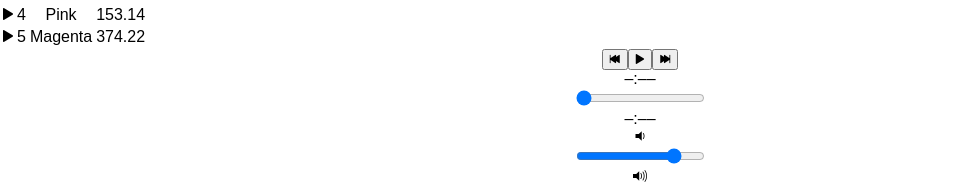
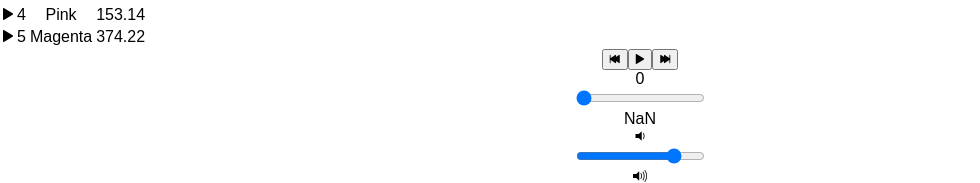
Before and after one commit to EdwardRBurton/Bloc-jams-react, a React (Create React App) app: page /album/the-colors in a window 1280 px wide. Shown: the part 851-1034 px from the top of the page, without its empty margins (0-980 px from the left). Built offline with nearby package versions, Linux system fonts and the light colour scheme.

Commit message:
Checkpoint 9 complete

```diff
--- a/src/components/Album.js
+++ b/src/components/Album.js
@@ -15,6 +15,8 @@ class Album extends Component {
      this.state = {
        album: album,
        currentSong: album.songs[0],
+       currentTime: 0,
+       duration: album.songs[0].duration,
        isPlaying: false
      };
 
@@ -30,6 +32,30 @@ class Album extends Component {
    pause() {
      this.audioElement.pause();
      this.setState({ isPlaying: false });
+   }
+
+   componentDidMount() {
+     this.eventListeners = {
+       timeupdate: e => {
+         this.setState({ currentTime: this.audioElement.currentTime });
+       },
+       durationchange: e => {
+         this.setState({ duration: this.audioElement.duration });
+       }
+     };
+     this.audioElement.addEventListener('timeupdate', this.eventListeners.timeupdate);
+     this.audioElement.addEventListener('durationchange', this.eventListeners.durationchange);
+   }
+
+   componentWillUnmount() {
+     this.audioElement.src = null;
+     this.audioElement = null;
+   }
+
+   componentWillUnmount() {
+     this.audioElement.src = null;
+     this.audioElement.removeEventListener('timeupdate', this.eventListeners.timeupdate);
+     this.audioElement.removeEventListener('durationchange', this.eventListeners.durationchange);
    }
 
    setSong(song) {
@@ -62,6 +88,13 @@ class Album extends Component {
       this.setSong(newSong);
       this.play(newSong);
     }
+
+    handleTimeChange(e) {
+      const newTime = this.audioElement.duration * e.target.value;
+      this.audioElement.currentTime = newTime;
+      this.setState({ currentTime: newTime });
+    }
+
 
   render() {
     return (
@@ -96,9 +129,12 @@ class Album extends Component {
           <PlayerBar
            isPlaying={this.state.isPlaying}
            currentSong={this.state.currentSong}
+           currentTime={this.audioElement.currentTime}
+           duration={this.audioElement.duration}
            handleSongClick={() => this.handleSongClick(this.state.currentSong)}
            handlePrevClick={() => this.handlePrevClick()}
            handleNextClick={() => this.handleNextClick()}
+           handleTimeChange={(e) => this.handleTimeChange(e)}
          />
     </section>);
   }
--- a/src/components/PlayerBar.js
+++ b/src/components/PlayerBar.js
@@ -16,9 +16,17 @@ import React, { Component } from 'react';
           </button>
         </section>
         <section id="time-control">
-          <div className="current-time">–:––</div>
-          <input type="range" className="seek-bar" value="0" />
-          <div className="total-time">–:––</div>
+          <div className="current-time">{this.props.currentTime}</div>
+             <input
+               type="range"
+               className="seek-bar"
+               value={(this.props.currentTime / this.props.duration) || 0}
+               max="1"
+               min="0"
+               step="0.01"
+               onChange={this.props.handleTimeChange}
+             />
+             <div className="total-time">{this.props.duration}</div>
         </section>
         <section id="volume-control">
           <div className="icon ion-volume-low"></div>
```
